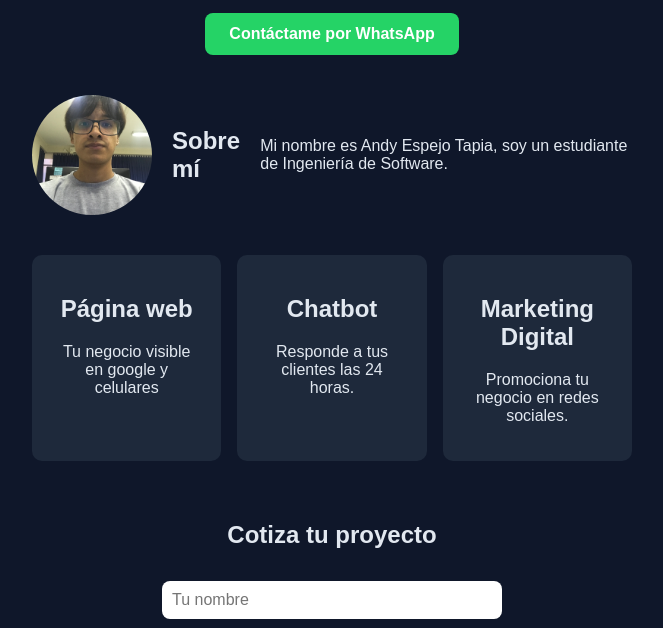
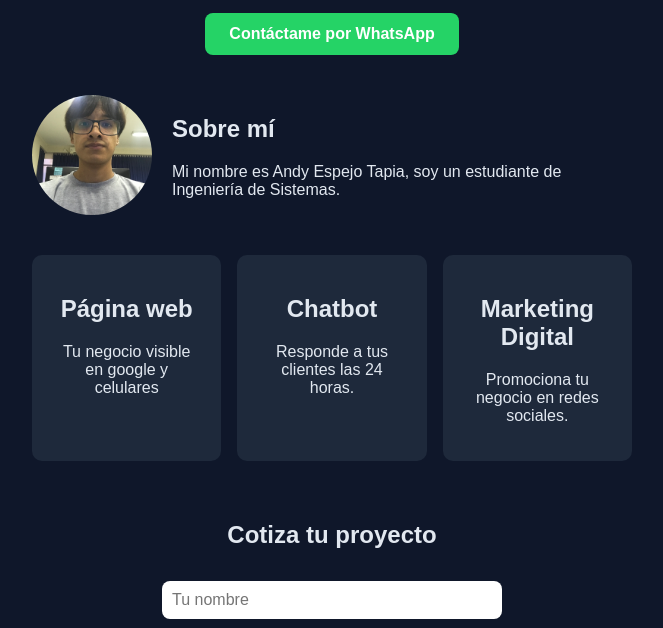
Before and after one commit to tommerespejo-hash/Imperio, a plain HTML site: page index.html in a window 1280 px wide. Shown: the part 139-767 px from the top of the page, without its empty margins (308-971 px from the left). Drawn offline with Linux system fonts and the light colour scheme.

Commit message:
cambios de descripcion de perfil

```diff
--- a/index.html
+++ b/index.html
@@ -17,8 +17,9 @@
     <a class="boton" href="https://wa.me/51940868182">Contáctame por WhatsApp</a>
 <section class="sobre-mi">
  <img src="foto.png" alt="Foto de Andy Espejo Tapia" class="foto">
-    <h2>Sobre mí</h2>
-    <p>Mi nombre es Andy Espejo Tapia, soy un estudiante de Ingeniería de Software.</p>
+  <div>
+ <h2>Sobre mí</h2>
+    <p>Mi nombre es Andy Espejo Tapia, soy un estudiante de Ingeniería de Sistemas.</p>
   </div>
 </section>
 <section class="servicios">
```
